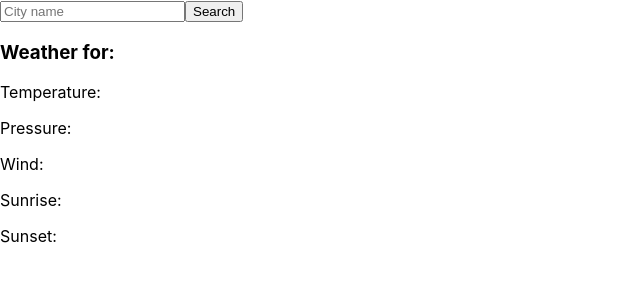
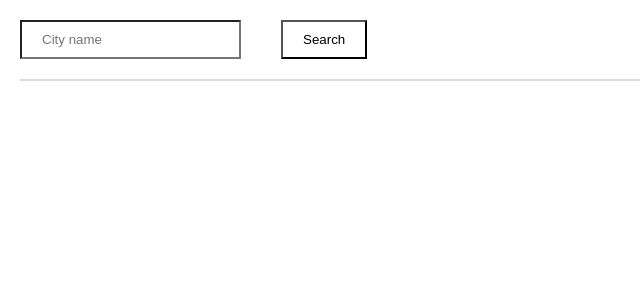
Before and after one commit to pankuu/react-app-weather, a React (Create React App) app: page / in a window 1280 px wide. Shown: the top 300 px of the page, without its empty margins (0-640 px from the left). Built offline with nearby package versions, Linux system fonts and the light colour scheme.

Commit message:
Improvement displaying result, added some css

```diff
--- a/src/components/App.css
+++ b/src/components/App.css
@@ -0,0 +1,16 @@
+.App input,
+.App button {
+  margin: 20px;
+  padding: 10px 20px;
+  background-color: #fff;
+  transition: 0.3s;
+}
+
+.App button {
+  cursor: pointer;
+}
+
+.App button:hover {
+  background-color: grey;
+  color: white;
+}
--- a/src/components/App.js
+++ b/src/components/App.js
@@ -3,7 +3,9 @@ import React, { Component } from "react";
 import "./App.css";
 import Form from "./Form";
 import Result from "./Result";
+
 const APIKey = "cab76c76bc09f5a7054d70423d3c98c1";
+
 class App extends Component {
   state = {
     value: "",
@@ -57,7 +59,6 @@ class App extends Component {
   };
 
   render() {
-    console.log(this.state);
     return (
       <div className="App">
         <Form
--- /dev/null
+++ b/src/components/Result.css
@@ -0,0 +1,5 @@
+.result {
+  margin-left: 20px;
+  margin-right: 20px;
+  border-top: 2px solid #ddd;
+}
--- a/src/components/Result.js
+++ b/src/components/Result.js
@@ -1,18 +1,52 @@
 import React from "react";
+import "./Result.css";
 
 const Result = (props) => {
-  const { error, city, sunrise, sunset, pressure, wind, temp } = props.weather;
-  return error ? (
-    <p>Not found {city}</p>
-  ) : (
-    <div>
-      <h3>Weather for: {city}</h3>
-      <p>Temperature: {temp}</p>
-      <p>Pressure: {pressure}</p>
-      <p>Wind: {wind}</p>
-      <p>Sunrise: {sunrise}</p>
-      <p>Sunset: {sunset}</p>
-    </div>
+  const {
+    error,
+    city,
+    sunrise,
+    sunset,
+    pressure,
+    wind,
+    temp,
+    date,
+  } = props.weather;
+
+  let content = null;
+
+  if (!error && city) {
+    const sunriseTime = new Date(sunrise * 1000).toLocaleTimeString();
+    const sunsetTime = new Date(sunset * 1000).toLocaleTimeString();
+    content = (
+      <>
+        <p>
+          Date: <strong>{date}</strong>
+        </p>
+        <p>
+          Weather for: <strong>{city}</strong>
+        </p>
+        <p>
+          Temperature: <strong>{temp} &#176;C</strong>
+        </p>
+        <p>
+          Pressure: <strong>{pressure} hPa</strong>
+        </p>
+        <p>
+          Wind: <strong>{wind} m/s</strong>
+        </p>
+        <p>
+          Sunrise: <strong>{sunriseTime}</strong>
+        </p>
+        <p>
+          Sunset: <strong>{sunsetTime}</strong>
+        </p>
+      </>
+    );
+  }
+
+  return (
+    <div className="result">{error ? <p>Not found {city}</p> : content}</div>
   );
 };
 
```
